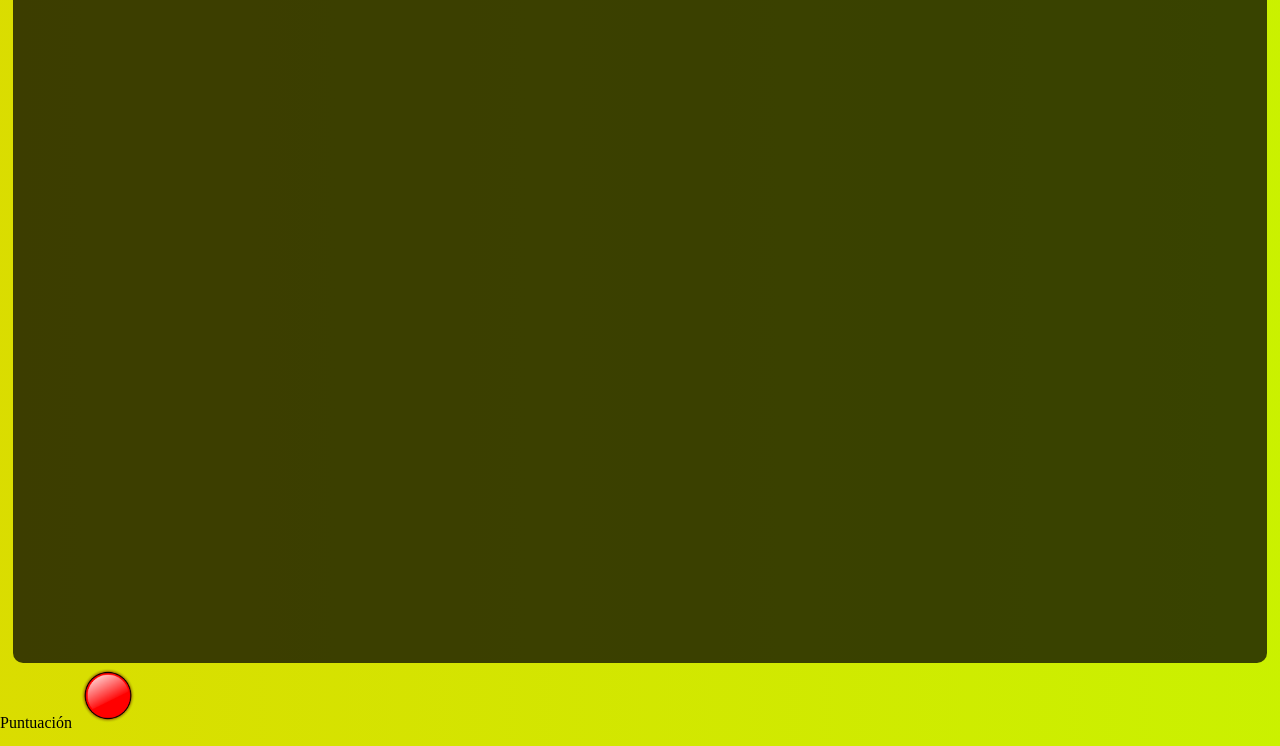
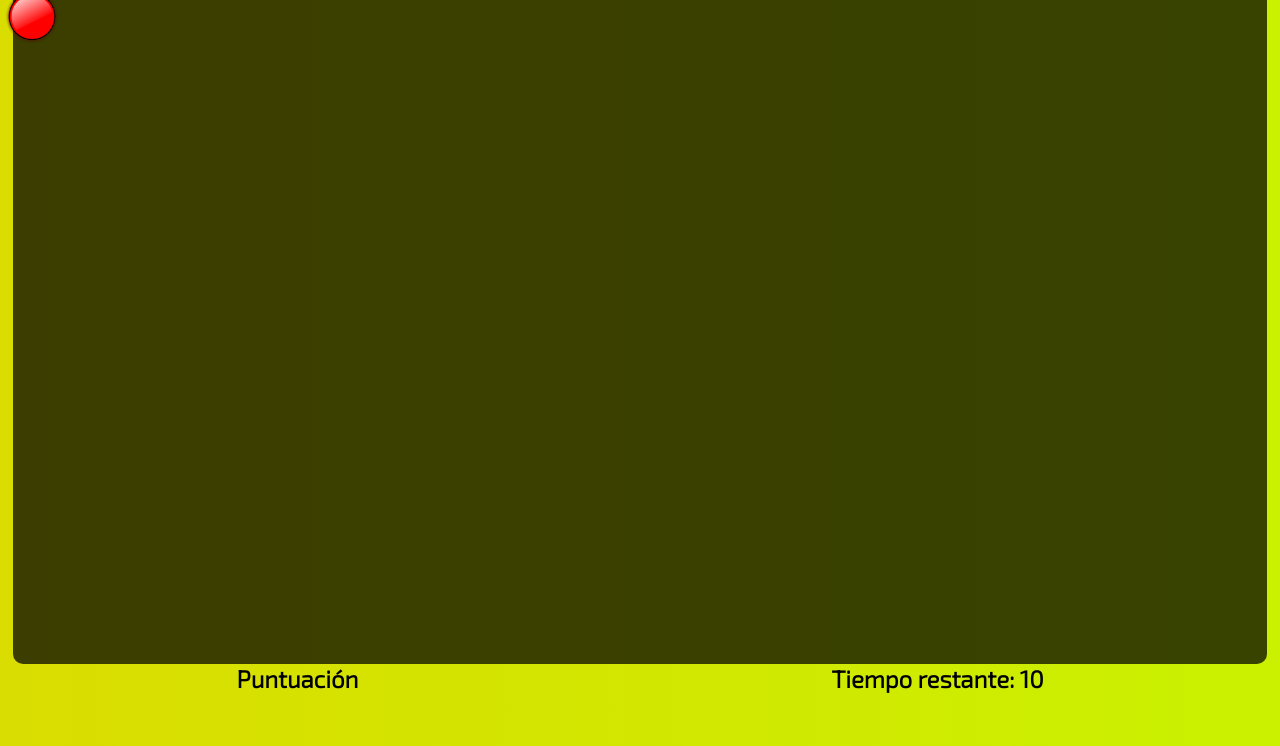
Before and after one commit to EricksonRT/ClickTouch, a plain HTML site: page index.html in a window 1280 px wide. Shown: the part 54-800 px from the top of the page. Drawn offline with Linux system fonts and the light colour scheme; a web font is replaced by a local one.

Commit message:
funciones de cronometro, y sistema de puntaje

```diff
--- a/css/main.css
+++ b/css/main.css
@@ -1,6 +1,9 @@
+@import url('https://fonts.googleapis.com/css2?family=Exo+2:wght@300&display=swap');
+@import url('https://fonts.googleapis.com/css2?family=Exo+2:wght@300&family=Gamja+Flower&display=swap');
 * {
     margin: 0px;
     left: 0%;
+    font-family: 'Exo 2', sans-serif;
 }
 
 body {
@@ -12,6 +15,10 @@ body {
     /* W3C, IE 10+/ Edge, Firefox 16+, Chrome 26+, Opera 12+, Safari 7+ */
     animation: body-animated 15s infinite ease-in-out;
     background-size: 400% 400%;
+}
+
+body>p {
+    /* font-family: 'Gamja Flower', cursive; */
 }
 
 
@@ -37,11 +44,26 @@ body {
     border-radius: 10px;
     margin-left: 1% !important;
     background: rgba(0, 0, 0, 0.723);
-    width: 98%;
+    width: 98% !important;
     height: 85vh;
+    position: relative;
 }
 
 .img {
     width: 5%;
     height: auto;
+    cursor: pointer;
+    position: fixed;
 }
+
+.caja {
+    display: flex;
+    justify-content: space-around;
+    flex-direction: row;
+}
+
+.caja>span,
+p {
+    font-size: 24px;
+    font-weight: 900;
+}
--- a/index.html
+++ b/index.html
@@ -14,8 +14,13 @@
     <div id="canvas" class="lienzo">
         <img class="img" alt="">
     </div>
-    <span>Puntuación</span>
-
+    <div class="caja">
+        <span id="inpt_puntos">Puntuación</span>
+        <!-- <p>Valores de prueba</p>
+        <p id="ancho"></p>
+        <p id="alto"></p> -->
+        <p id="timer">Cronometro</p>
+    </div>
     <script src="./js/main.js"></script>
 </body>
 
--- a/js/main.js
+++ b/js/main.js
@@ -1,9 +1,88 @@
-function display_image() {
+//creamos la variable canvas, para poder inicializar la imagen de la pelota, dentro del canvas
+var canva = document.getElementById('canvas');
+//--------------------------------------------------------------------------Variables globales-------------------------------------------------------------------------------
+// Ancho del canvas------------------------------------
+const divWidth = canva.offsetWidth;
+//Alto del canvas---------------------------------------
+const divHeight = canva.offsetHeight;
+//cronometro--------------------------------------------
+let timer = document.querySelector('#timer');
+//puntos------------------------------------------------
+let puntos = 0;
+let inpt_puntos = document.querySelector('#inpt_puntos');
+//--------------------------------------------------------
+
+
+
+console.log("Ancho de pagina:" + divWidth);
+console.log("Alto de pagina:" + divHeight);
+
+
+
+function inicializarPelota() {
+    //creacion un elemento de tipo img
     const img = document.createElement("img");
     img.src = "../assets/img/boton.png";
-
-    document.body.appendChild(img);
+    // agregamos el elemento como hijo del div, llamado canva
+    canva.appendChild(img);
     img.classList.toggle("img");
+    //agregamos un id
+    img.setAttribute('id', 'modelPelota')
 
 }
-display_image();
+inicializarPelota();
+
+
+
+//Numeros random generados aleatoriamente acorde a la pantalla del dispositivo
+let nroRandomAncho = () => {
+    return Math.floor(Math.random() *  divWidth - 30);
+}
+let nroRandomAlto = () => {
+    return Math.floor(Math.random() *  (divHeight - 45));
+}
+
+
+//Evento de la pelota cuando le damos click
+let pelota = document.querySelector('#modelPelota');
+pelota.addEventListener('click', () => {
+
+    //guardamos los valores random en nuevas variables
+    let = ancho = nroRandomAncho();
+    let = alto = nroRandomAlto();
+
+    // console.log(nroRandomAlto());
+    // console.log(nroRandomAncho());
+    // document.getElementById("ancho").textContent = "Ancho: " + ancho;
+    // document.getElementById("alto").textContent = "Alto: " + alto;
+    sumaPuntos();
+    pelota.setAttribute('style', 'opacity:0;')
+    pelota.setAttribute('style', 'opacity:1; transform: translate(' + ancho + 'px, ' + alto + 'px)');
+
+})
+
+
+
+// Sistema de puntuación//
+
+const sumaPuntos = () => {
+    puntos += 1;
+    inpt_puntos.textContent = "Puntuación: " + puntos;
+}
+
+//Timepo
+const cronometro = () => {
+    let tiempo = 60;
+    let intervalo = setInterval(() => {
+        tiempo -= 1;
+        timer.textContent = "Tiempo restante: " + tiempo;
+        //Si llega a 0 se detiene el intervalo
+        if (tiempo == 0) {
+            alert("Se acabó el tiempo");
+            clearInterval(intervalo);
+        }
+    }, 100);
+
+
+}
+cronometro();
```
